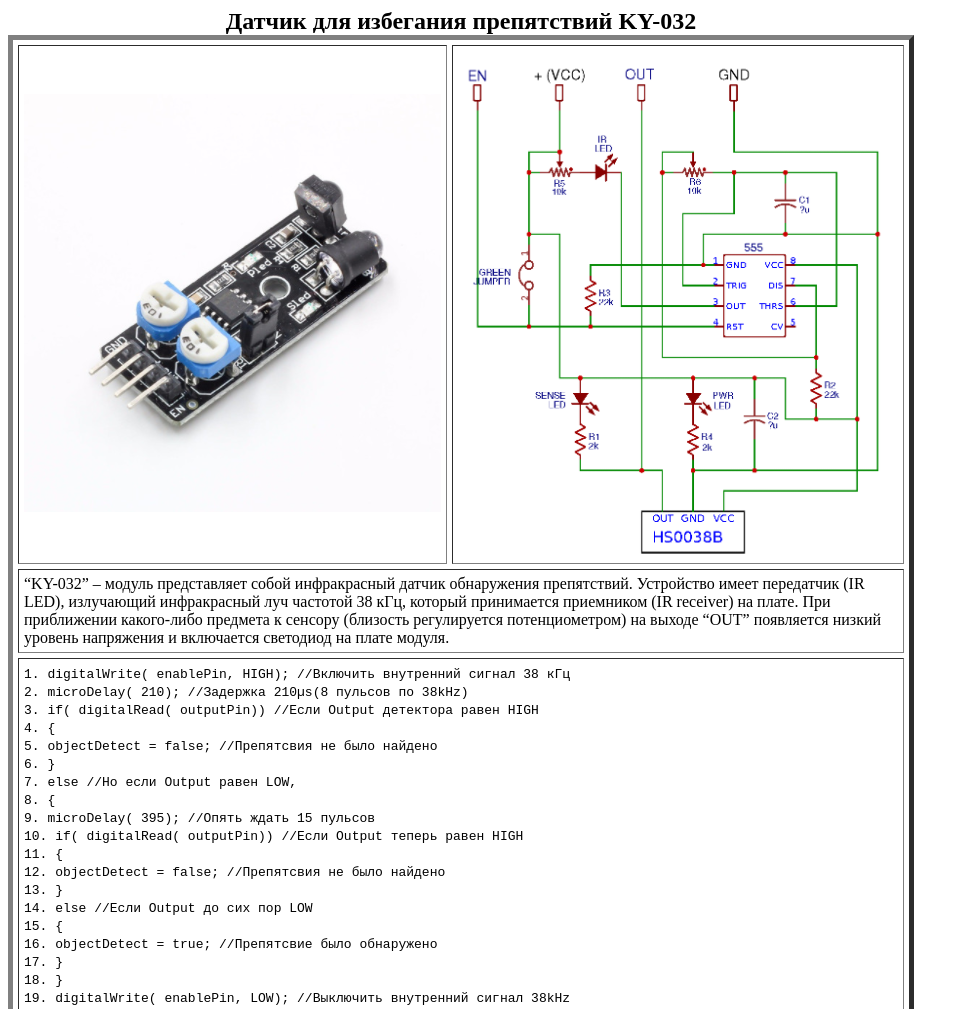
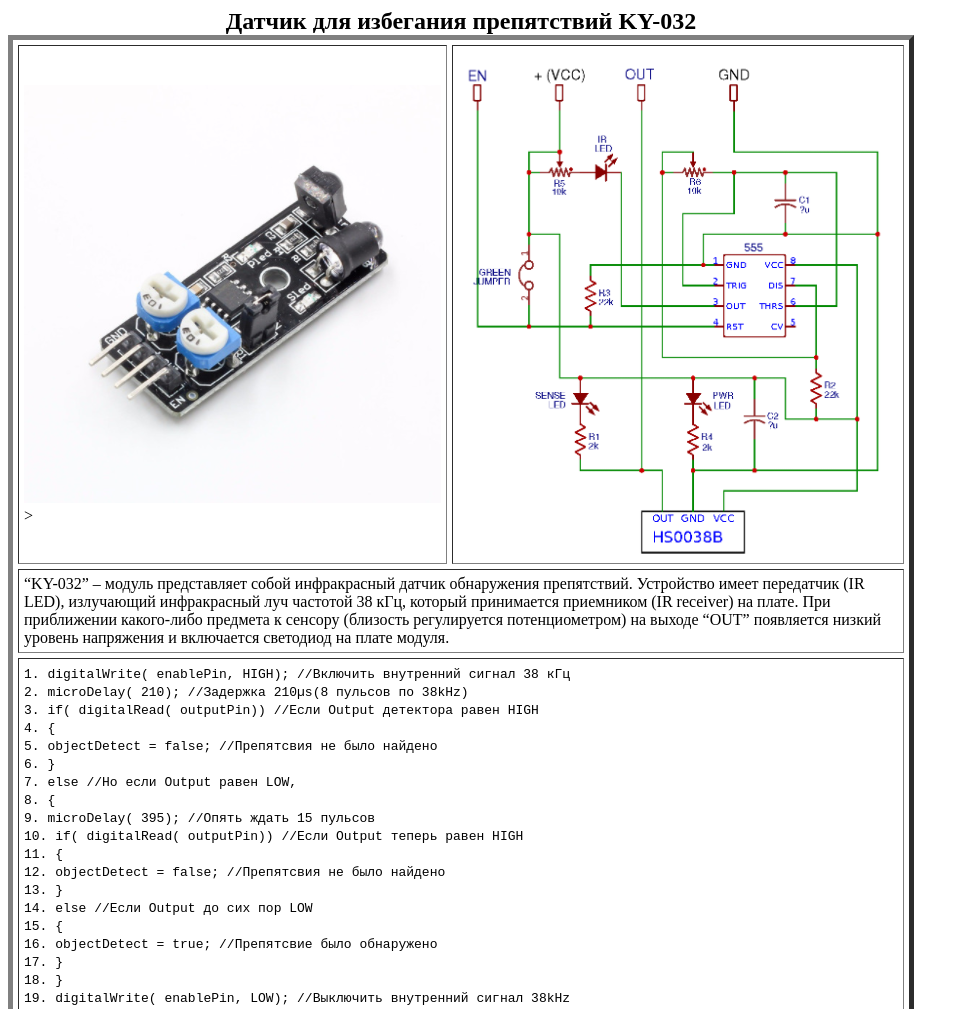
Before and after one commit to Vinescare/Tables, a plain HTML site: page Module1.html in a window 1280 px wide. Shown: the top 1009 px of the page, without its empty margins (0-969 px from the left). Drawn offline with Linux system fonts and the light colour scheme.

Commit message:
Update Module1.html

```diff
--- a/Module1.html
+++ b/Module1.html
@@ -7,7 +7,7 @@
     <body>
         <table border="5" width=300px height=300px cellpadding="5" cellspacing="5">
         <caption><font size="5"><strong>Датчик для избегания препятствий KY-032</strong></font></caption>
-        <tr><td colspan="4"><img src="https://github.com/Vinescare/Tables/blob/master/Module.PNG"> <td colspan="4"><img src="https://github.com/Vinescare/Tables/blob/master/Scheme.PNG" > </td> </td></tr>
+        <tr><td colspan="4"><img src="https://github.com/Vinescare/Tables/blob/master/Module.PNG">> <td colspan="4"><img src="https://github.com/Vinescare/Tables/blob/master/Scheme.PNG" > </td> </td></tr>
         <tr><td colspan="8" width=300px>“KY-032” – модуль представляет собой инфракрасный датчик обнаружения препятствий. Устройство имеет передатчик (IR LED), излучающий инфракрасный луч частотой 38 кГц, который принимается приемником (IR receiver) на плате. При приближении какого-либо предмета к сенсору (близость регулируется потенциометром) на выходе “OUT” появляется низкий уровень напряжения и включается светодиод на плате модуля. </td></tr>
         <tr><td colspan="8">
         <code>
```
